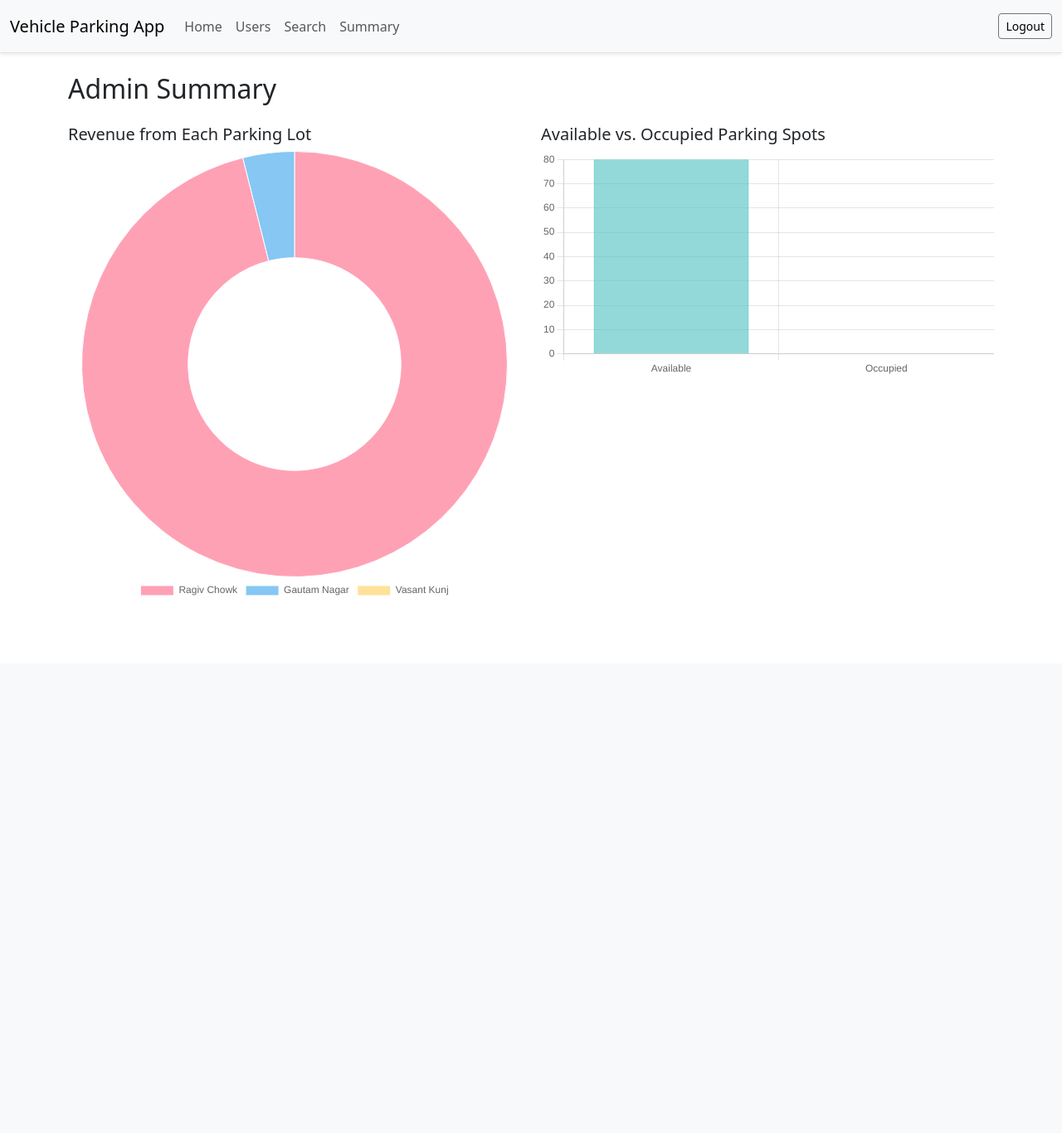
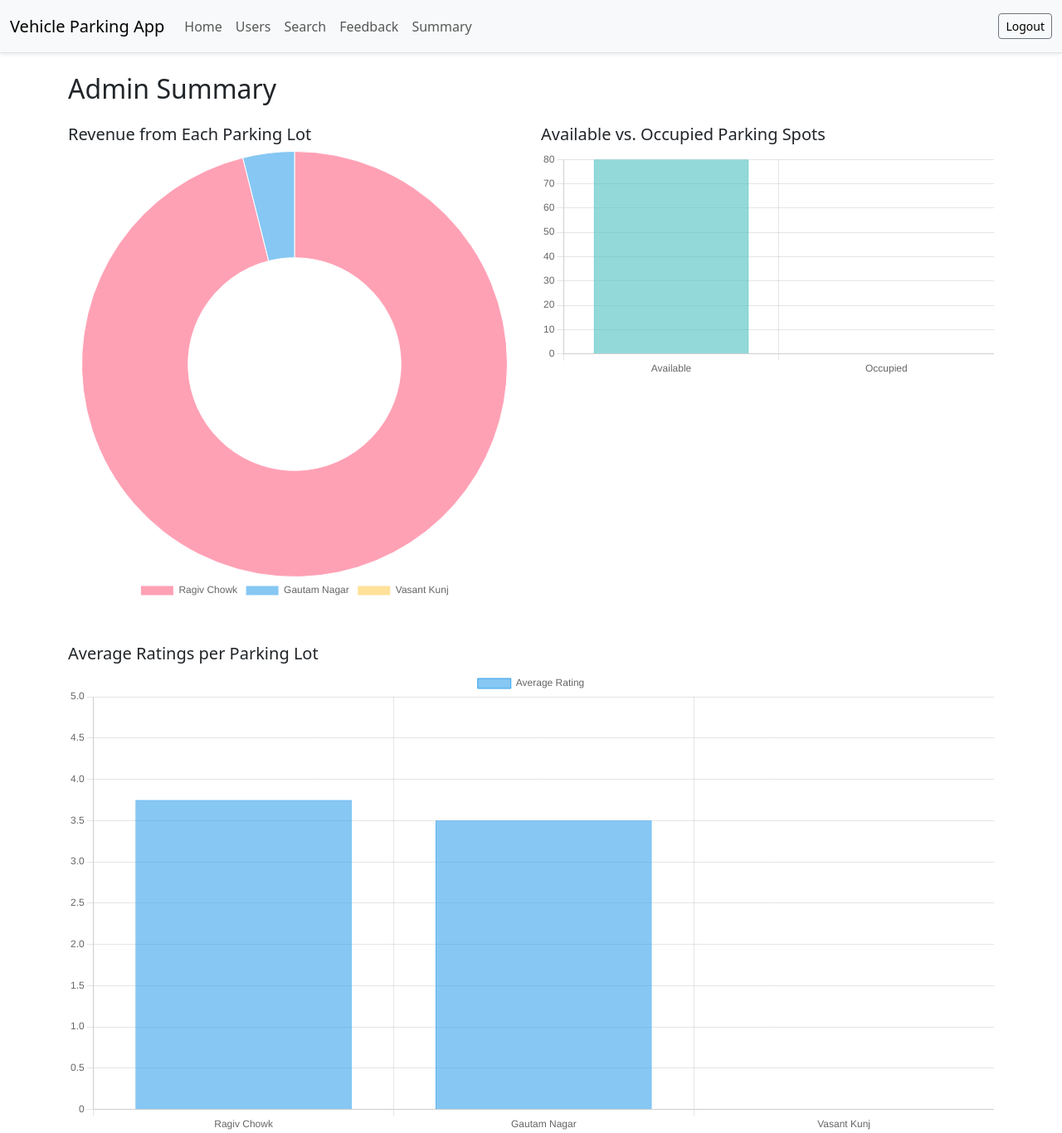
Before and after one commit to DevanshChauhan19/Vehicle-Parking-App, a Flask app: page /admin/summary in a window 1280 px wide. Shown: the whole page at 83% size. Before the commit the page ends 718 px from the top, so only its background shows below. Run offline with Flask 3, Linux system fonts and the light colour scheme; a user stored in the database is signed in.

Commit message:
modified:   app.py 	new file:   templates/admin_feedback.html 	modified:   templates/admin_summary.html 	modified:   templates/admin_users.html 	modified:   templates/base.html

```diff
--- a/app.py
+++ b/app.py
@@ -1,5 +1,5 @@
 # app/routes/auth.py
-from flask import render_template, request, redirect, session, url_for, Flask
+from flask import render_template, request, redirect, session, url_for, Flask,flash
 from werkzeug.security import generate_password_hash, check_password_hash
 from models import db, User,Role, ParkingLot,ParkingSpot,Reservation
 import os
@@ -314,6 +314,9 @@ def delete_lot(lot_id):
             db.session.delete(spot)
         db.session.delete(lot)
         db.session.commit()
+        flash('Parking lot deleted successfully.', 'success')
+    else:
+        flash('Cannot delete lot: One or more spots are still occupied.', 'danger')
 
     return redirect(url_for('admin_dashboard'))
 
@@ -354,13 +357,39 @@ def admin_summary():
     available_spots = sum(1 for lot in lots for spot in lot.spots if spot.status == 'A')
     occupied_spots = sum(1 for lot in lots for spot in lot.spots if spot.status == 'O')
 
+    lot_data = []
+
+    for lot in lots:
+        ratings = []
+        for spot in lot.spots:
+            for res in spot.reservations:
+                if res.rating is not None:
+                    ratings.append(res.rating)
+        avg_rating = round(sum(ratings) / len(ratings), 2) if ratings else None
+        lot_data.append({
+            'name': lot.name,
+            'total_spots': lot.max_spots,
+            'available_spots': sum(1 for s in lot.spots if s.status == 'A'),
+            'avg_rating': avg_rating
+        })
+
     return render_template(
         'admin_summary.html',
         labels=labels,
         revenues=revenues,
         available_spots=available_spots,
-        occupied_spots=occupied_spots
+        occupied_spots=occupied_spots,
+        lot_data=lot_data
     )
+
+@app.route('/admin/feedback')
+def admin_feedback():
+    if session.get('role') not in ['admin', 'collaborator']:
+        return redirect(url_for('login'))
+
+    feedbacks = Reservation.query.filter(Reservation.rating != None).order_by(Reservation.parking_time.desc()).all()
+    return render_template('admin_feedback.html', feedbacks=feedbacks)
+
 
 @app.route('/user/dashboard')
 def user_dashboard():
--- a/templates/admin_summary.html
+++ b/templates/admin_summary.html
@@ -11,6 +11,11 @@
         <h5>Available vs. Occupied Parking Spots</h5>
         <canvas id="statusChart"></canvas>
     </div>
+</div>
+
+<div class="mt-5">
+    <h5>Average Ratings per Parking Lot</h5>
+    <canvas id="ratingChart" width="400" height="200"></canvas>
 </div>
 
 <script src="https://cdn.jsdelivr.net/npm/chart.js"></script>
@@ -64,5 +69,28 @@
             }
         }
     });
+
+    // Chart 3: Average Ratings per Lot
+    new Chart(document.getElementById('ratingChart'), {
+        type: 'bar',
+        data: {
+            labels: {{ lot_data | map(attribute='name') | list | tojson }},
+            datasets: [{
+                label: 'Average Rating',
+                data: {{ lot_data | map(attribute='avg_rating') | list | tojson }},
+                backgroundColor: 'rgba(54, 162, 235, 0.6)',
+                borderColor: 'rgba(54, 162, 235, 1)',
+                borderWidth: 1
+            }]
+        },
+        options: {
+            scales: {
+                y: {
+                    beginAtZero: true,
+                    max: 5
+                }
+            }
+        }
+    });
 </script>
 {% endblock %}
--- a/templates/admin_users.html
+++ b/templates/admin_users.html
@@ -26,9 +26,11 @@
                 {% if active_status[user.id] %}
                     <button class="btn btn-danger btn-sm" disabled>Active Spot</button>
                 {% else %}
+                    {% if session['role'] == 'admin' %}
                     <form action="{{ url_for('delete_user', user_id=user.id) }}" method="POST" style="display:inline;">
                         <button type="submit" class="btn btn-danger btn-sm">Delete</button>
                     </form>
+                    {% endif %}
                 {% endif %}
             </td>
         </tr>
--- a/templates/base.html
+++ b/templates/base.html
@@ -35,17 +35,26 @@
             <a class="nav-link" href="{{ url_for('admin_search') }}">Search</a>
           </li>
           <li class="nav-item">
-            <a class="nav-link" href="{{ url_for('admin_summary') }}">Summary</a>
-          </li>
-          {% elif session.get('role') == 'collaborator' %}
-          <li class="nav-item">
-            <a class="nav-link" href="{{ url_for('admin_dashboard') }}">Dashboard</a>
+            <a class="nav-link" href="{{ url_for('admin_feedback') }}">Feedback</a>
           </li>
           <li class="nav-item">
             <a class="nav-link" href="{{ url_for('admin_summary') }}">Summary</a>
           </li>
+        {% elif session.get('role') == 'collaborator' %}
+          <li class="nav-item">
+            <a class="nav-link" href="{{ url_for('admin_dashboard') }}">Home</a>
+          </li>
+          <li class="nav-item">
+            <a class="nav-link" href="{{ url_for('admin_users') }}">Users</a>
+          </li>
           <li class="nav-item">
             <a class="nav-link" href="{{ url_for('admin_search') }}">Search</a>
+          </li>
+          <li class="nav-item">
+            <a class="nav-link" href="{{ url_for('admin_feedback') }}">Feedback</a>
+          </li>
+          <li class="nav-item">
+            <a class="nav-link" href="{{ url_for('admin_summary') }}">Summary</a>
           </li>
         {% elif session.get('role') == 'user' %}
           <li class="nav-item">
@@ -75,6 +84,16 @@
 
 
 <div class="container">
+  {% with messages = get_flashed_messages(with_categories=true) %}
+        {% if messages %}
+            {% for category, message in messages %}
+                <div class="alert alert-{{ category }} alert-dismissible fade show" role="alert">
+                    {{ message }}
+                    <button type="button" class="btn-close" data-bs-dismiss="alert" aria-label="Close"></button>
+                </div>
+            {% endfor %}
+        {% endif %}
+    {% endwith %}
     {% block content %}{% endblock %}
 </div>
 
```
Also changed, not shown: templates/admin_feedback.html (added, +30 -0 lines), instance/parking_app.db.
